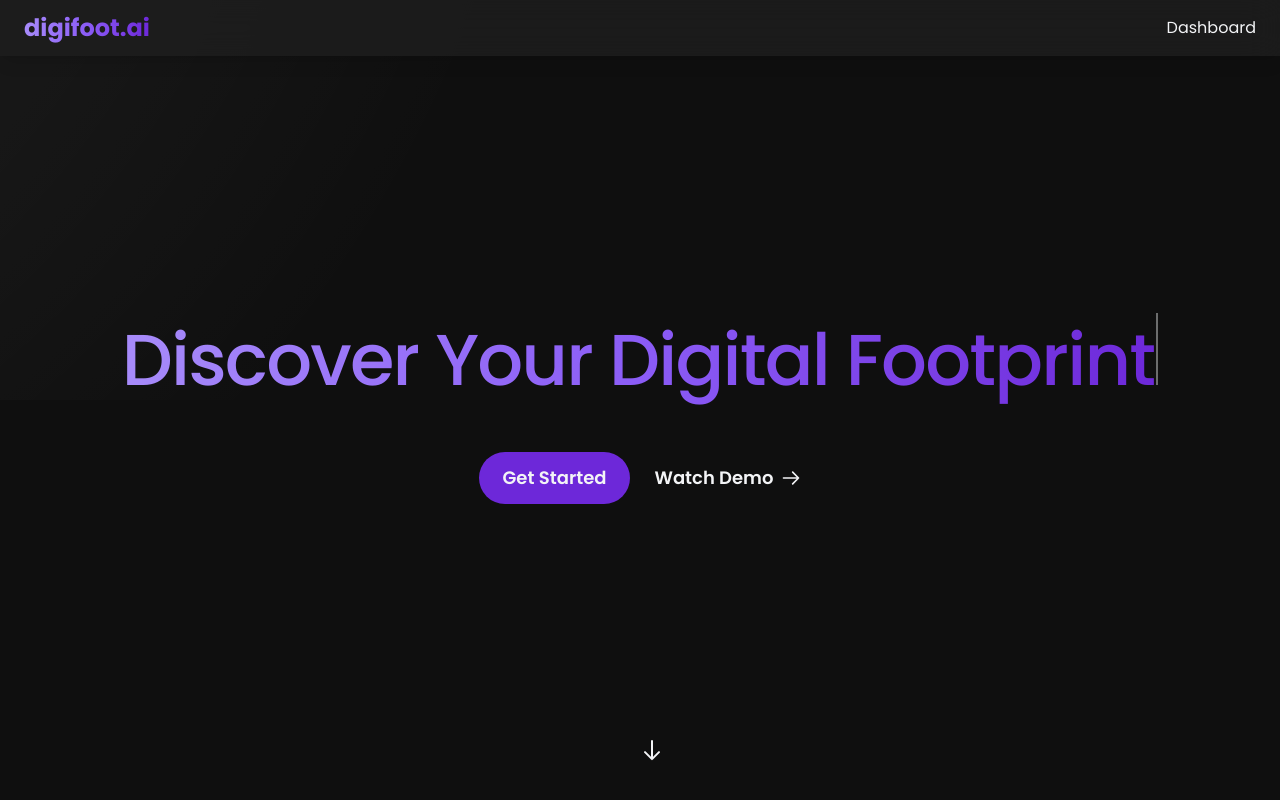
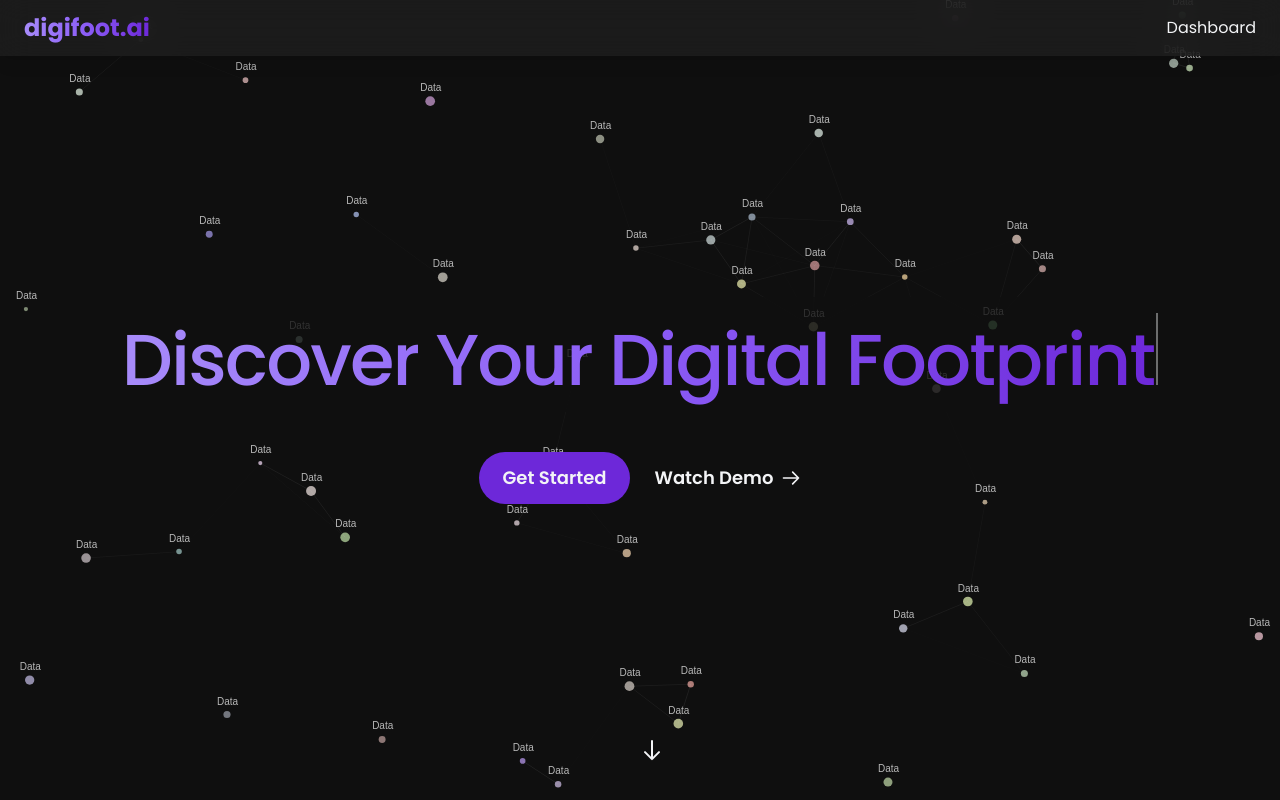
Before and after one commit to micahc123/digifoot.ai, a Next.js app: page / in a window 1280 px wide. Shown: the top 800 px of the page. Built offline with nearby package versions, Linux system fonts and the light colour scheme.

Commit message:
made background cooler

```diff
--- a/src/app/page.js
+++ b/src/app/page.js
@@ -1,5 +1,5 @@
 "use client";
-import React, { useState, useEffect } from "react";
+import React, { useState, useEffect, useRef } from "react";
 import { motion, useScroll, useTransform } from "framer-motion";
 import Link from "next/link";
 
@@ -25,34 +25,90 @@ const TypewriterText = ({ text }) => {
   );
 };
 
-const SpotlightBackground = () => {
-  const [mousePosition, setMousePosition] = useState({ x: 0, y: 0 });
+const DigitalFootprintBackground = () => {
+  const canvasRef = useRef(null);
 
   useEffect(() => {
-    const handleMouseMove = (e) => {
-      setMousePosition({ x: e.clientX, y: e.clientY });
+    const canvas = canvasRef.current;
+    const ctx = canvas.getContext('2d');
+    let animationFrameId;
+
+    const resizeCanvas = () => {
+      canvas.width = window.innerWidth;
+      canvas.height = window.innerHeight;
     };
 
-    window.addEventListener('mousemove', handleMouseMove);
+    resizeCanvas();
+    window.addEventListener('resize', resizeCanvas);
+
+    const nodes = [];
+    const nodeCount = 50;
+
+    for (let i = 0; i < nodeCount; i++) {
+      nodes.push({
+        x: Math.random() * canvas.width,
+        y: Math.random() * canvas.height,
+        radius: Math.random() * 3 + 2,
+        color: `rgba(${Math.floor(Math.random() * 100 + 155)}, ${Math.floor(Math.random() * 100 + 155)}, ${Math.floor(Math.random() * 100 + 155)}, 0.7)`,
+        velocity: {
+          x: (Math.random() - 0.5) * 1,
+          y: (Math.random() - 0.5) * 1
+        }
+      });
+    }
+
+    const drawNodes = () => {
+      ctx.clearRect(0, 0, canvas.width, canvas.height);
+
+      nodes.forEach((node, index) => {
+        node.x += node.velocity.x;
+        node.y += node.velocity.y;
+
+        if (node.x < 0 || node.x > canvas.width) node.velocity.x *= -1;
+        if (node.y < 0 || node.y > canvas.height) node.velocity.y *= -1;
+
+        ctx.beginPath();
+        ctx.arc(node.x, node.y, node.radius, 0, Math.PI * 2);
+        ctx.fillStyle = node.color;
+        ctx.fill();
+
+        ctx.font = '10px Arial';
+        ctx.fillStyle = 'rgba(255, 255, 255, 0.7)';
+        ctx.fillText('Data', node.x - 10, node.y - 10);
+
+        nodes.forEach((otherNode, otherIndex) => {
+          if (index !== otherIndex) {
+            const dx = node.x - otherNode.x;
+            const dy = node.y - otherNode.y;
+            const distance = Math.sqrt(dx * dx + dy * dy);
+
+            if (distance < 150) {
+              ctx.beginPath();
+              ctx.strokeStyle = `rgba(255, 255, 255, ${0.1 - distance / 1500})`;
+              ctx.lineWidth = 0.5;
+              ctx.moveTo(node.x, node.y);
+              ctx.lineTo(otherNode.x, otherNode.y);
+              ctx.stroke();
+            }
+          }
+        });
+      });
+
+      animationFrameId = requestAnimationFrame(drawNodes);
+    };
+
+    drawNodes();
 
     return () => {
-      window.removeEventListener('mousemove', handleMouseMove);
+      window.removeEventListener('resize', resizeCanvas);
+      cancelAnimationFrame(animationFrameId);
     };
   }, []);
 
   return (
-    <div
-      className="spotlight"
-      style={{
-        background: `radial-gradient(circle at ${mousePosition.x}px ${mousePosition.y}px, rgba(255,255,255,0.1) 0%, rgba(0,0,0,0) 80%)`,
-        position: 'fixed',
-        top: 0,
-        left: 0,
-        width: '100vw',
-        height: '100vh',
-        pointerEvents: 'none',
-        zIndex: 1,
-      }}
+    <canvas
+      ref={canvasRef}
+      className="fixed inset-0 w-full h-full pointer-events-none z-0"
     />
   );
 };
@@ -60,7 +116,7 @@ const SpotlightBackground = () => {
 const CoverComponent = ({ children }) => {
   return (
     <div className="relative overflow-hidden">
-      <div className="absolute inset-0 bg-background"></div>
+      <div className="absolute inset-0 bg-background opacity-80"></div>
       <motion.div
         initial={{ y: "100%" }}
         animate={{ y: "0%" }}
@@ -104,9 +160,8 @@ const ParallaxSection = ({ children }) => {
 export default function Home() {
   return (
     <div className="min-h-screen w-full bg-background text-text overflow-x-hidden">
-      <SpotlightBackground />
+      <DigitalFootprintBackground />
 
-      {/* Hero Section */}
       <section className="min-h-screen flex flex-col items-center justify-center relative px-4">
         <CoverComponent>
           <motion.h1
@@ -132,7 +187,7 @@ export default function Home() {
               Get Started
             </motion.button>
           </Link>
-          <Link href="/demo" className="group">
+          <Link href="https://www.youtube.com/watch?v=bAN3KmTSy2Q" className="group" target="_blank" rel="noopener noreferrer">
             <motion.span
               className="text-text group-hover:text-primary transition-colors duration-300 text-lg font-semibold flex items-center"
               whileHover={{ x: 5 }}
@@ -160,7 +215,6 @@ export default function Home() {
         </motion.div>
       </section>
 
-      {/* AI Chat Preview Section */}
       <section className="py-20 px-4 bg-surface">
         <div className="max-w-4xl mx-auto">
           <h2 className="text-4xl font-bold text-center mb-12">Chat with AI About Your Digital Presence</h2>
@@ -189,7 +243,6 @@ export default function Home() {
         </div>
       </section>
 
-      {/* CTA Section */}
       <section className="py-20 px-4">
         <div className="max-w-4xl mx-auto text-center">
           <h2 className="text-4xl font-bold mb-6">Ready to Explore Your Digital Footprint?</h2>
```
